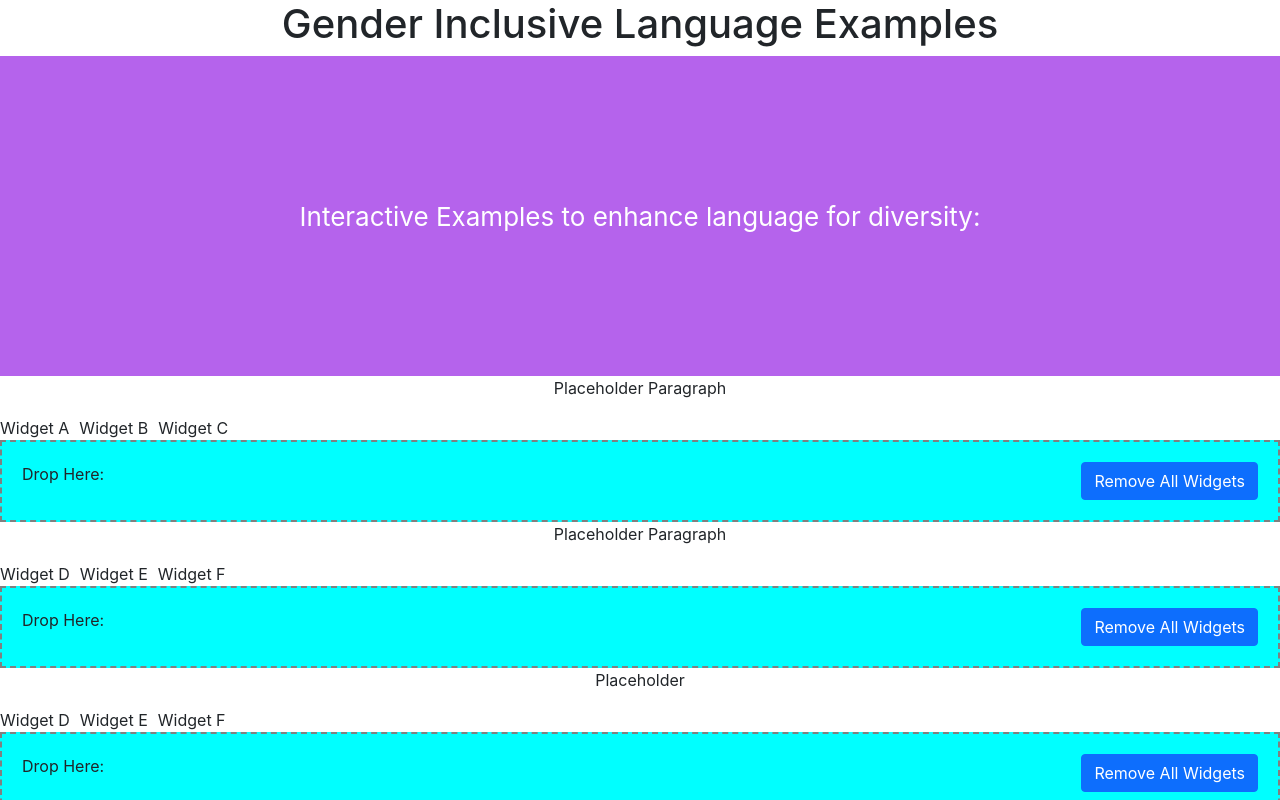
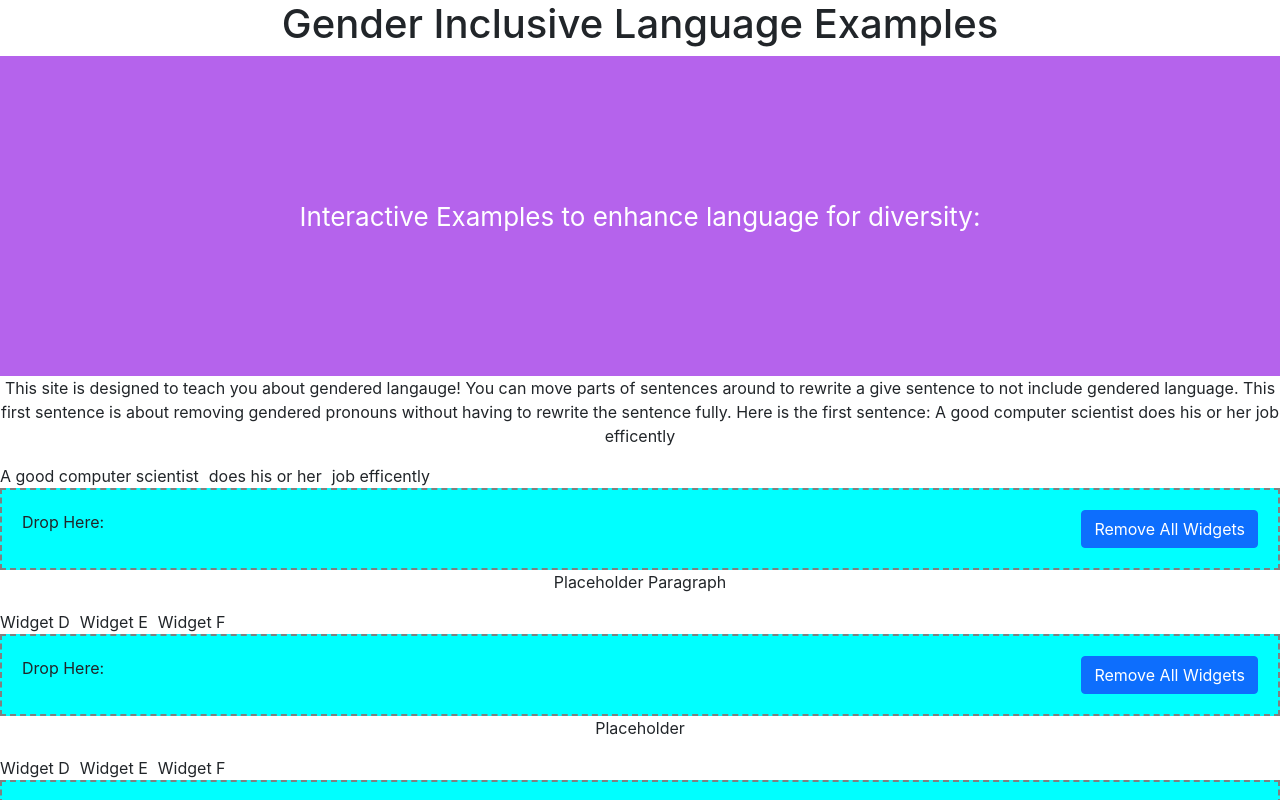
Before and after one commit to RoryUD/HenHacks2024, a React (Create React App) app: page / in a window 1280 px wide. Shown: the top 800 px of the page. Built offline with nearby package versions, Linux system fonts and the light colour scheme.

Commit message:
Update App.tsx
Changed widgets with text

```diff
--- a/src/App.tsx
+++ b/src/App.tsx
@@ -64,29 +64,32 @@ function App(): JSX.Element {
                 Interactive Examples to enhance language for diversity:
             </header>
             <p>
-                Placeholder Paragraph
+                This site is designed to teach you about gendered langauge!
+				You can move parts of sentences around to rewrite a give sentence to not include gendered language.
+				This first sentence is about removing gendered pronouns without having to rewrite the sentence fully.
+				Here is the first sentence: A good computer scientist does his or her job efficently
             </p>
             <div className="widgets">
                 <div
                     className="widget"
                     draggable
-                    onDragStart={(e) => handleOnDrag(e, "Widget A")}
+                    onDragStart={(e) => handleOnDrag(e, "A good computer scientist")}
                 >
-                    Widget A
+                    A good computer scientist
                 </div>
                 <div
                     className="widget"
                     draggable
-                    onDragStart={(e) => handleOnDrag(e, "Widget B")}
+                    onDragStart={(e) => handleOnDrag(e, "does his or her")}
                 >
-                    Widget B
+                    does his or her
                 </div>
                 <div
                     className="widget"
                     draggable
-                    onDragStart={(e) => handleOnDrag(e, "Widget C")}
+                    onDragStart={(e) => handleOnDrag(e, "job efficently")}
                 >
-                    Widget C
+                    job efficently
                 </div>
             </div>
             <div className="page" onDrop={handleOnDrop} onDragOver={handleDragOver}>
```
